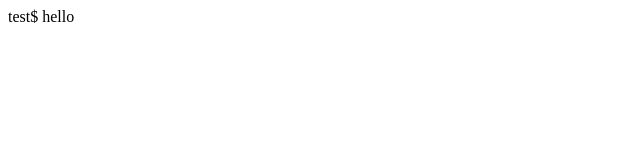
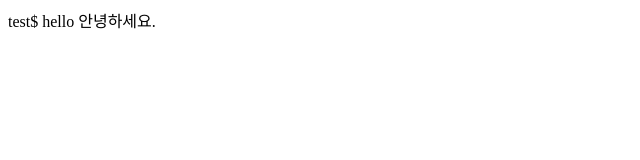
Before and after one commit to liveklass/liveklass.github.com, a plain HTML site: page index.html in a window 1280 px wide. Shown: the whole page, without its empty margins (0-640 px from the left). Drawn offline with Linux system fonts and the light colour scheme.

Commit message:
Update index.html

```diff
--- a/index.html
+++ b/index.html
@@ -6,6 +6,6 @@
 </head>
 <body>
 	test$
-	hello
+	hello 안녕하세요.
 </body>
 </html>
```
